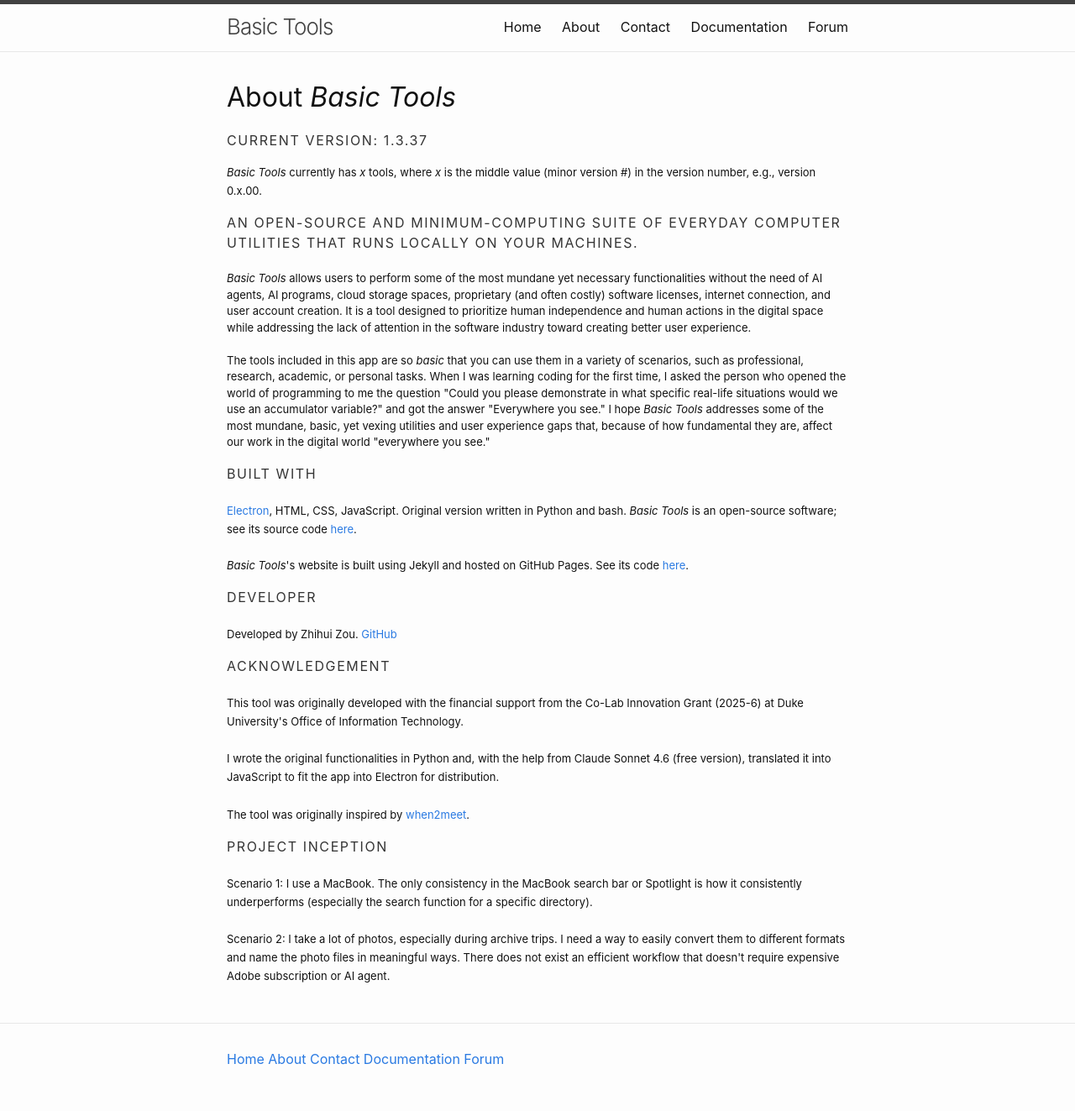
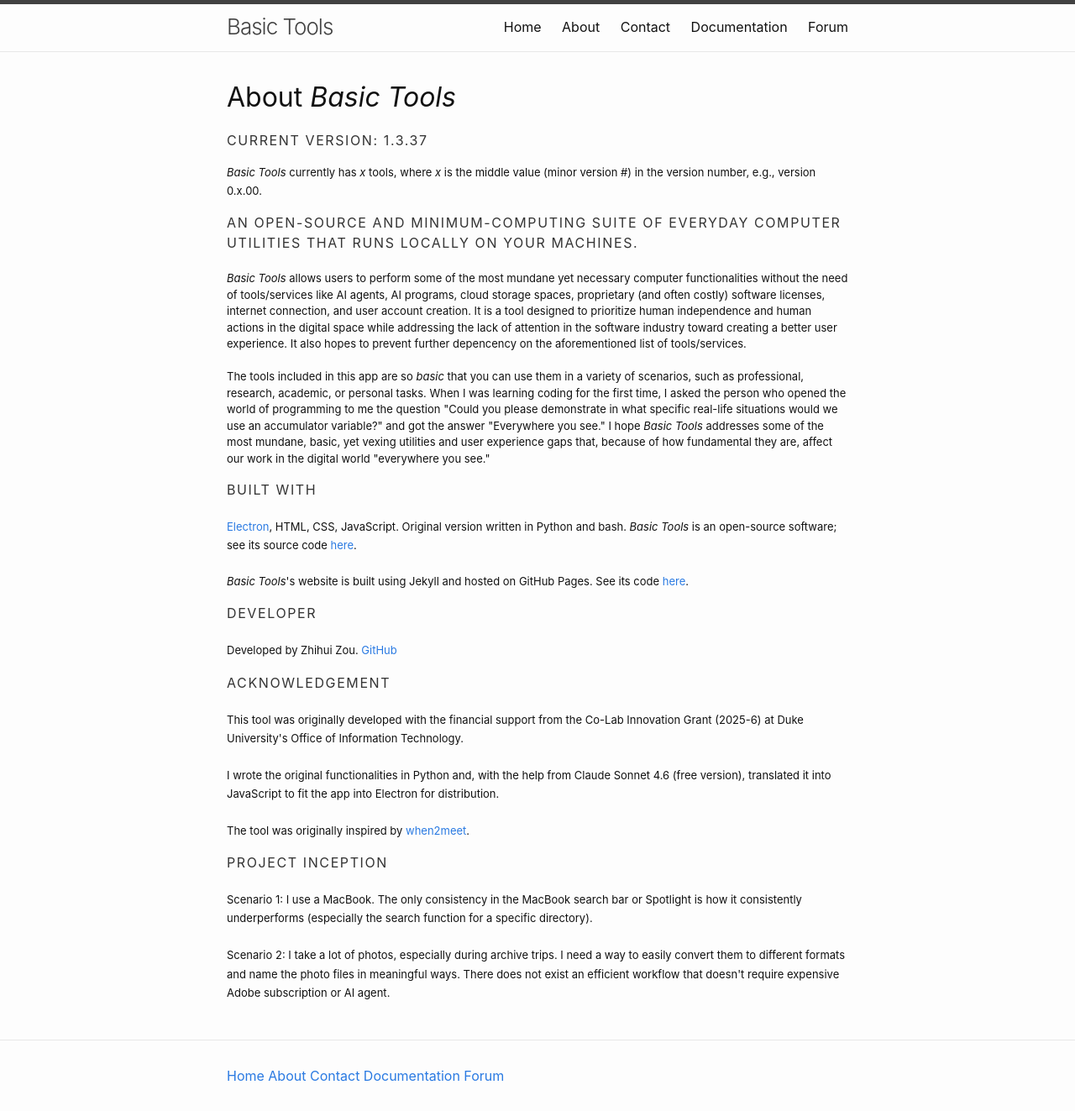
Before and after one commit to zzou21/BasicToolsWeb, a Jekyll site: the page built from about/index.html, in a window 1280 px wide. Shown: the whole page at 84% size. Built offline with Jekyll 4.4.1, drawn with Linux system fonts in a browser that asks for light colours.

Commit message:
text correction

```diff
--- a/about/index.html
+++ b/about/index.html
@@ -18,7 +18,7 @@
   An open-source and minimum-computing suite of everyday computer utilities that runs locally on your machines.
   </p>
   <p class="body-content">
-  <i>Basic Tools</i> allows users to perform some of the most mundane yet necessary functionalities without the need of AI agents, AI programs, cloud storage spaces, proprietary (and often costly) software licenses, internet connection, and user account creation. It is a tool designed to prioritize human independence and human actions in the digital space while addressing the lack of attention in the software industry toward creating better user experience.
+  <i>Basic Tools</i> allows users to perform some of the most mundane yet necessary computer functionalities without the need of tools/services like AI agents, AI programs, cloud storage spaces, proprietary (and often costly) software licenses, internet connection, and user account creation. It is a tool designed to prioritize human independence and human actions in the digital space while addressing the lack of attention in the software industry toward creating a better user experience. It also hopes to prevent further depencency on the aforementioned list of tools/services.
   <br>
   <br>
   The tools included in this app are so <i>basic</i> that you can use them in a variety of scenarios, such as professional, research, academic, or personal tasks. When I was learning coding for the first time, I asked the person who opened the world of programming to me the question "Could you please demonstrate in what specific real-life situations would we use an accumulator variable?" and got the answer "Everywhere you see." I hope <i>Basic Tools</i> addresses some of the most mundane, basic, yet vexing utilities and user experience gaps that, because of how fundamental they are, affect our work in the digital world "everywhere you see."
```
